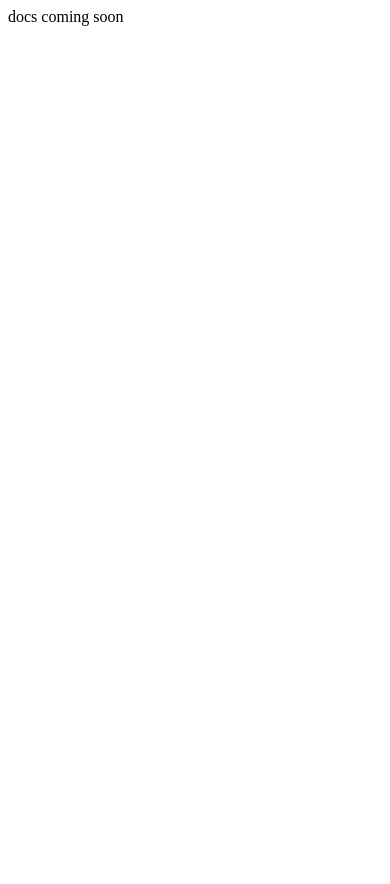
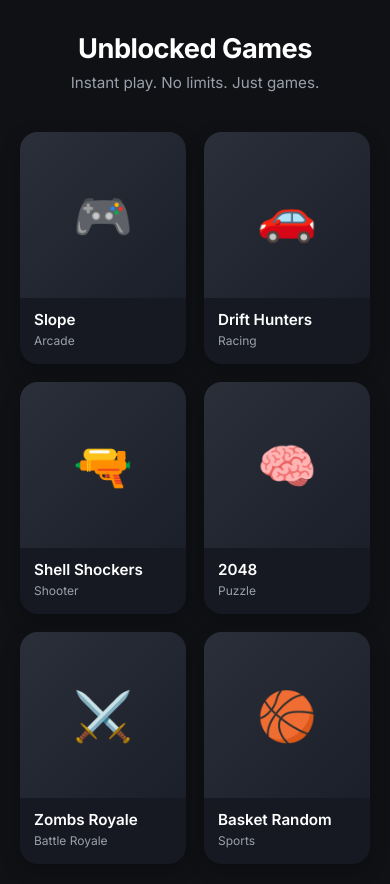
Before and after one commit to googledocsalt/googledocsalt.github.io, a plain HTML site: page index.html in a window 390 px wide. Before the commit the page ends 844 px from the top, so only its background shows below. Drawn offline with Linux system fonts and the light colour scheme.

Commit message:
Create initial games documentation page layout
This HTML file sets up a basic structure for a games documentation page with a responsive layout and multiple game cards.

```diff
--- a/index.html
+++ b/index.html
@@ -1 +1,172 @@
-docs coming soon
+<!DOCTYPE html>
+<html lang="en">
+<head>
+  <meta charset="UTF-8">
+  <title>Docs</title>
+  <meta name="viewport" content="width=device-width, initial-scale=1.0">
+  <link rel="icon" href="https://www.gstatic.com/images/branding/product/1x/docs_2020q4_48dp.png">
+  <link rel="preconnect" href="https://fonts.googleapis.com">
+  <link rel="preconnect" href="https://fonts.gstatic.com" crossorigin>
+  <link href="https://fonts.googleapis.com/css2?family=Inter:wght@400;600;700&display=swap" rel="stylesheet">
+  <style>
+   * { box-sizing: border-box; margin: 0; padding: 0; }
+
+    body {
+      font-family: "Inter", sans-serif;
+      background: #0f1115;
+      color: #ffffff;
+      min-height: 100vh;
+    }
+
+    header {
+      padding: 32px 20px 20px;
+      text-align: center;
+    }
+
+    header h1 {
+      font-size: 2.2rem;
+      font-weight: 700;
+      letter-spacing: -0.5px;
+    }
+
+    header p {
+      margin-top: 8px;
+      color: #9aa0aa;
+      font-size: 0.95rem;
+    }
+
+    .games-wrapper {
+      max-width: 1300px;
+      margin: 0 auto;
+      padding: 20px;
+    }
+
+    .games-grid {
+      display: grid;
+      grid-template-columns: repeat(auto-fill, minmax(160px, 1fr));
+      gap: 18px;
+    }
+
+    .game-card {
+      background: #161922;
+      border-radius: 18px;
+      overflow: hidden;
+      cursor: pointer;
+      transition: transform 0.2s ease, box-shadow 0.2s ease;
+      box-shadow: 0 6px 18px rgba(0,0,0,0.25);
+    }
+
+    .game-card:hover {
+      transform: translateY(-6px);
+      box-shadow: 0 12px 28px rgba(0,0,0,0.4);
+    }
+
+    .game-thumb {
+      width: 100%;
+      aspect-ratio: 1 / 1;
+      background: linear-gradient(135deg, #2b2f3a, #1b1f2a);
+      display: flex;
+      align-items: center;
+      justify-content: center;
+      font-size: 3rem;
+      color: #6f77ff;
+    }
+
+    .game-info {
+      padding: 12px 14px 16px;
+    }
+
+    .game-title {
+      font-weight: 600;
+      font-size: 0.95rem;
+      margin-bottom: 4px;
+      white-space: nowrap;
+      overflow: hidden;
+      text-overflow: ellipsis;
+    }
+
+    .game-meta {
+      font-size: 0.75rem;
+      color: #9aa0aa;
+    }
+
+    footer {
+      text-align: center;
+      padding: 28px 16px 20px;
+      color: #7f8694;
+      font-size: 0.8rem;
+    }
+
+    @media (max-width: 500px) {
+      header h1 { font-size: 1.7rem; }
+    }
+  </style>
+</head>
+<body>
+
+  <header>
+    <h1>Unblocked Games</h1>
+    <p>Instant play. No limits. Just games.</p>
+  </header>
+
+  <main class="games-wrapper">
+    <div class="games-grid">
+
+      <!-- GAME CARD -->
+      <div class="game-card" onclick="alert('Launch Game 1')">
+        <div class="game-thumb">🎮</div>
+        <div class="game-info">
+          <div class="game-title">Slope</div>
+          <div class="game-meta">Arcade</div>
+        </div>
+      </div>
+
+      <div class="game-card" onclick="alert('Launch Game 2')">
+        <div class="game-thumb">🚗</div>
+        <div class="game-info">
+          <div class="game-title">Drift Hunters</div>
+          <div class="game-meta">Racing</div>
+        </div>
+      </div>
+
+      <div class="game-card" onclick="alert('Launch Game 3')">
+        <div class="game-thumb">🔫</div>
+        <div class="game-info">
+          <div class="game-title">Shell Shockers</div>
+          <div class="game-meta">Shooter</div>
+        </div>
+      </div>
+
+      <div class="game-card" onclick="alert('Launch Game 4')">
+        <div class="game-thumb">🧠</div>
+        <div class="game-info">
+          <div class="game-title">2048</div>
+          <div class="game-meta">Puzzle</div>
+        </div>
+      </div>
+
+      <div class="game-card" onclick="alert('Launch Game 5')">
+        <div class="game-thumb">⚔️</div>
+        <div class="game-info">
+          <div class="game-title">Zombs Royale</div>
+          <div class="game-meta">Battle Royale</div>
+        </div>
+      </div>
+
+      <div class="game-card" onclick="alert('Launch Game 6')">
+        <div class="game-thumb">🏀</div>
+        <div class="game-info">
+          <div class="game-title">Basket Random</div>
+          <div class="game-meta">Sports</div>
+        </div>
+      </div>
+
+    </div>
+  </main>
+</body>
+  <script>
+    window.addEventListener('load', () => {
+      alert('Notice: All games on this page are only templates and do not actually work yet.');
+    });
+  </script>
+</html>
```
